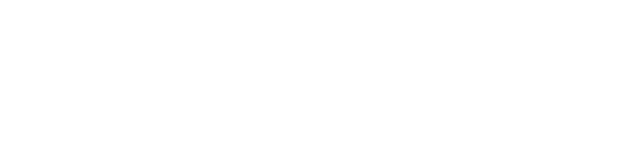
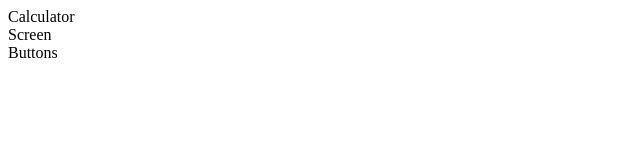
Before and after one commit to Kelho0812/project-calculator, a plain HTML site: page index.html in a window 1280 px wide. Shown: the whole page, without its empty margins (0-640 px from the left). Drawn offline with Linux system fonts and the light colour scheme.

Commit message:
Added Calc Div, Screen Div & Buttons Div

```diff
--- a/index.html
+++ b/index.html
@@ -2,12 +2,21 @@
 <html lang="en">
 <head>
     <script src="/JS/myScript.js"></script>
+    <link rel="stylesheet" href="/CSS/styles.css"></link>
     <meta charset="UTF-8">
     <meta http-equiv="X-UA-Compatible" content="IE=edge">
     <meta name="viewport" content="width=device-width, initial-scale=1.0">
     <title>Calculator</title>
 </head>
 <body>
-
+    <div id="calc">
+        Calculator
+        <div id="screen">
+            Screen
+        </div>
+        <div id="buttons">
+            Buttons
+        </div>
+    </div>
 </body>
 </html>
```
